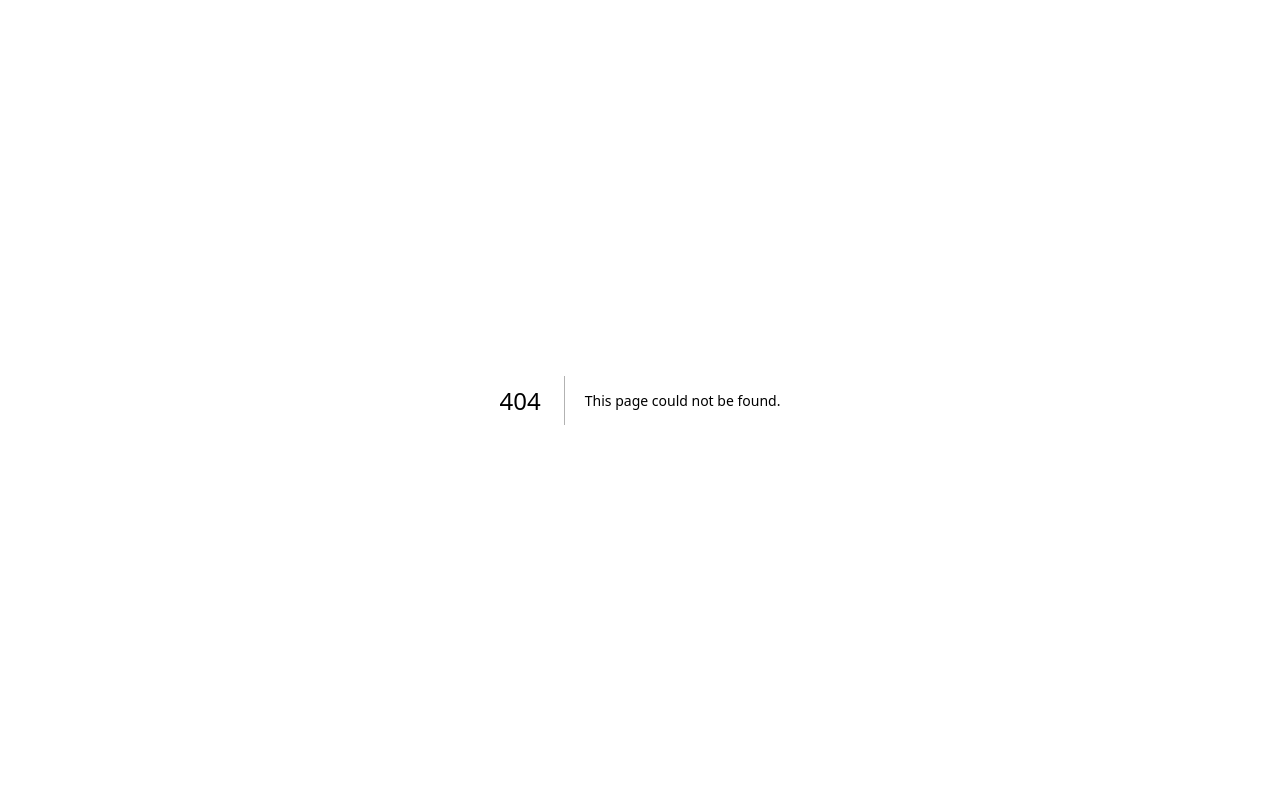
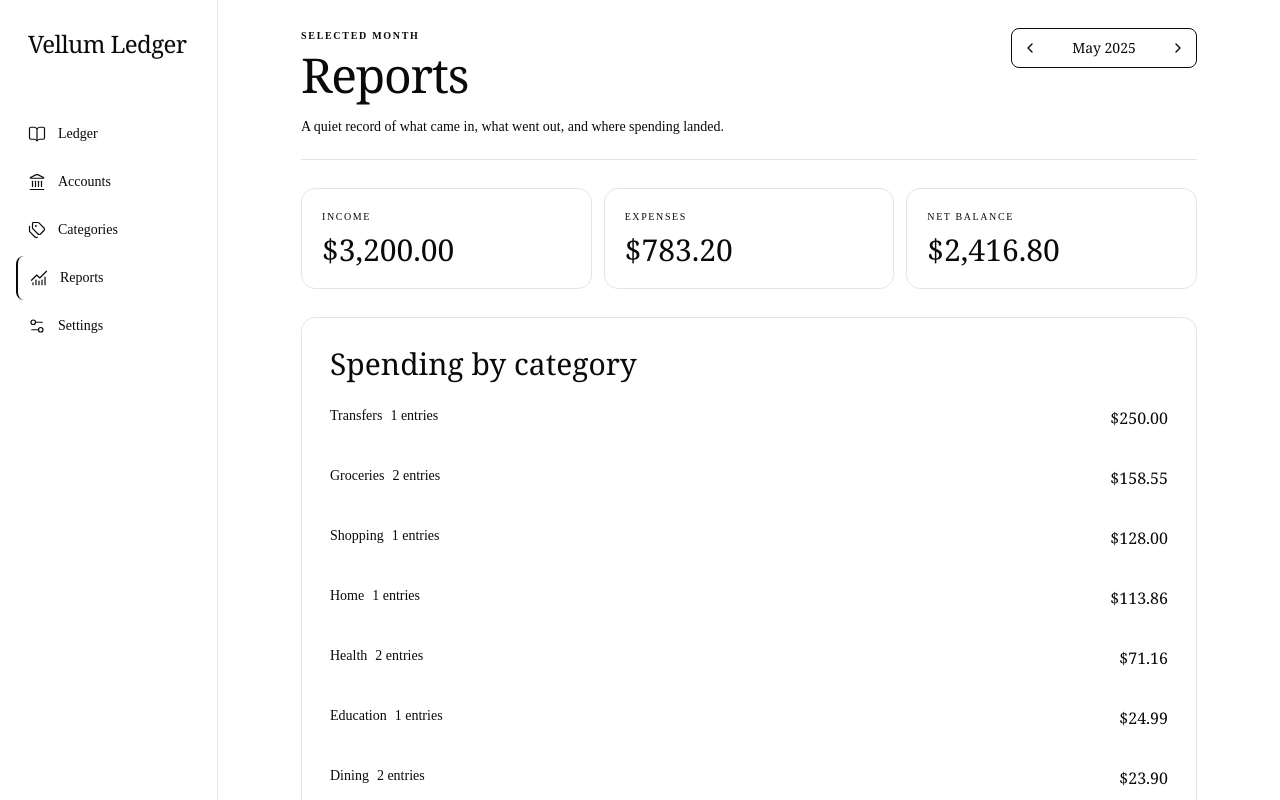
Before and after one commit to martoms/vellum-ledger, a Next.js app: page /reports in a window 1280 px wide. Before the commit this address had no page. Shown: the top 800 px of the page. Built offline with nearby package versions, Linux system fonts and the light colour scheme.

Commit message:
feat(reports): add monthly spending view

```diff
--- /dev/null
+++ b/src/app/(workspace)/reports/page.tsx
@@ -0,0 +1,5 @@
+import { ReportsPage } from '@/features/reports/reports-page'
+
+export default function ReportsRoute() {
+  return <ReportsPage />
+}
--- /dev/null
+++ b/src/features/reports/reports-page.tsx
@@ -0,0 +1,23 @@
+'use client'
+
+import { formatMoney, getCategoryBreakdown, getSummary } from '@/features/transactions/selectors'
+import { PageHeading } from '@/features/workspace/page-heading'
+import { useLedger } from '@/features/workspace/ledger-provider'
+
+export function ReportsPage() {
+  const { selectedMonth, transactions } = useLedger()
+  const summary = getSummary(transactions, selectedMonth)
+  const categories = getCategoryBreakdown(transactions, selectedMonth)
+  const largestExpense = categories[0]?.amountCents || 1
+  return (
+    <div className="mx-auto max-w-4xl">
+      <PageHeading eyebrow="Selected month" title="Reports"><p className="text-sm leading-6 text-[var(--vellum-muted)]">A quiet record of what came in, what went out, and where spending landed.</p></PageHeading>
+      <dl className="grid gap-3 sm:grid-cols-3"><Metric label="Income" value={formatMoney(summary.incomeCents)} tone="income" /><Metric label="Expenses" value={formatMoney(summary.expenseCents)} tone="expense" /><Metric label="Net balance" value={formatMoney(summary.balanceCents)} /></dl>
+      <section className="mt-7 rounded-xl border p-5 md:p-7"><h2 className="font-serif text-3xl">Spending by category</h2><div className="mt-6 space-y-5">{categories.length === 0 ? <p className="text-sm text-[var(--vellum-muted)]">No expenses in this month.</p> : categories.map((category) => { const value = Math.round((category.amountCents / largestExpense) * 100); return <div key={category.id}><div className="flex justify-between gap-4 text-sm"><span>{category.label}<span className="ml-2 text-[var(--vellum-muted)]">{category.count} entries</span></span><span className="font-serif text-base">{formatMoney(category.amountCents)}</span></div><div className="mt-2 h-2 overflow-hidden rounded-full bg-[var(--vellum-wash)]" role="progressbar" aria-label={`${category.label} spending`} aria-valuemin={0} aria-valuemax={largestExpense} aria-valuenow={category.amountCents}><div className="h-full rounded-full bg-[var(--vellum-forest)]" style={{ width: `${value}%` }} /></div></div> })}</div></section>
+    </div>
+  )
+}
+
+function Metric({ label, tone, value }: { label: string, tone?: 'income' | 'expense', value: string }) {
+  return <div className="rounded-xl border p-5"><dt className="text-[10px] uppercase tracking-[.16em] text-[var(--vellum-muted)]">{label}</dt><dd className={`mt-2 font-serif text-3xl ${tone === 'income' ? 'text-[var(--vellum-income)]' : tone === 'expense' ? 'text-[var(--vellum-expense)]' : ''}`}>{value}</dd></div>
+}
```
